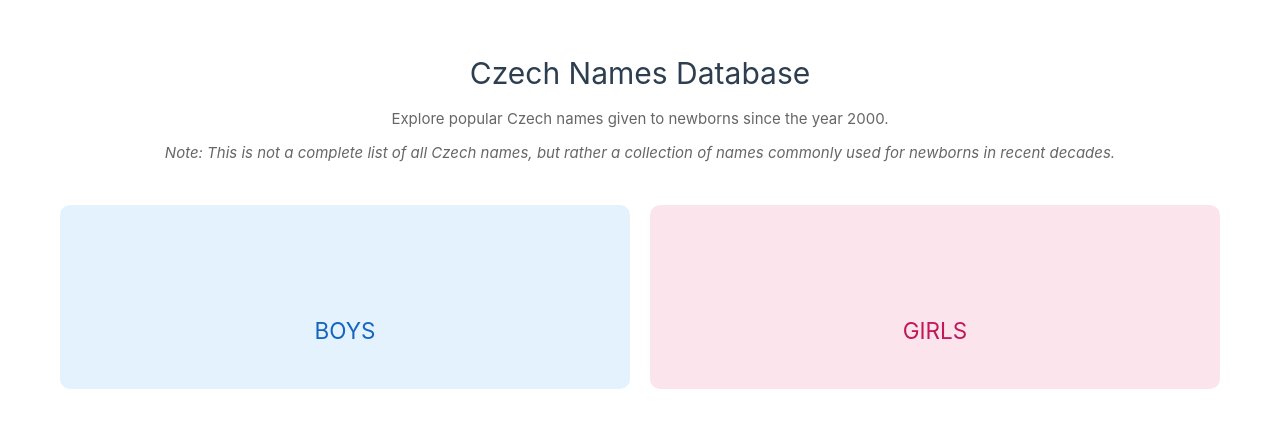
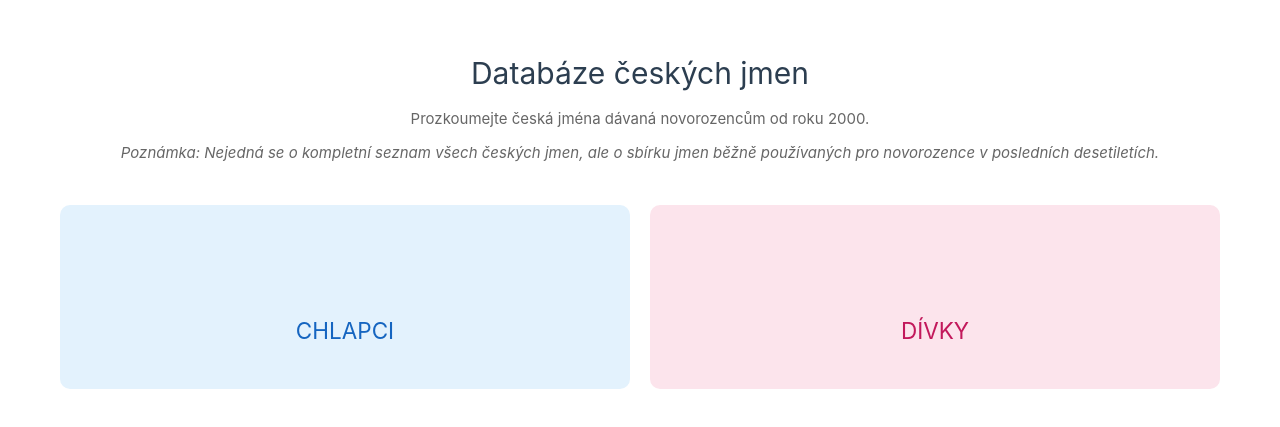
Before and after one commit to onexcz/czech-names, a Vue app: page / in a window 1280 px wide. Shown: the part 161-588 px from the top of the page. Built offline with nearby package versions, Linux system fonts and the light colour scheme.

Commit message:
feat: translate to cz

```diff
--- a/src/App.vue
+++ b/src/App.vue
@@ -137,13 +137,13 @@ export default {
 <template>
   <div class="app-container">
     <div class="info-section">
-      <h1>Czech Names Database</h1>
-      <p class="info-text">Explore popular Czech names given to newborns since the year 2000.</p>
-      <p class="info-text"><em>Note: This is not a complete list of all Czech names, but rather a collection of names commonly used for newborns in recent decades.</em></p>
+      <h1>Databáze českých jmen</h1>
+      <p class="info-text">Prozkoumejte česká jména dávaná novorozencům od roku 2000.</p>
+      <p class="info-text"><em>Poznámka: Nejedná se o kompletní seznam všech českých jmen, ale o sbírku jmen běžně používaných pro novorozence v posledních desetiletích.</em></p>
     </div>
 
     <div v-if="isLoading" class="loading">
-      Loading names...
+      Načítání jmen...
     </div>
 
     <template v-else>
@@ -154,7 +154,7 @@ export default {
           @click="selectedGender = 'male'"
         >
           <i class="fas fa-mars"></i>
-          <h2>BOYS</h2>
+          <h2>CHLAPCI</h2>
         </div>
         <div
           class="gender-card female"
@@ -162,16 +162,16 @@ export default {
           @click="selectedGender = 'female'"
         >
           <i class="fas fa-venus"></i>
-          <h2>GIRLS</h2>
+          <h2>DÍVKY</h2>
         </div>
       </div>
 
       <div v-if="selectedGender" class="filters">
         <div class="filters-row">
           <div class="filter-group">
-            <label for="year">Year</label>
+            <label for="year">Rok</label>
             <select id="year" v-model="filters.year">
-              <option value="">All years</option>
+              <option value="">Všechny roky</option>
               <option v-for="year in availableYears" :key="year" :value="year">
                 {{ year }}
               </option>
@@ -179,24 +179,26 @@ export default {
           </div>
 
           <div class="filter-group">
-            <label for="sort">Sort by</label>
+            <label for="sort">Řazení</label>
             <select
               id="sort"
               v-model="filters.sortBy"
-              :title="!filters.year && filters.sortBy === 'rank' ? 'Select a year to sort by rank' : ''"
+              :title="!filters.year && filters.sortBy === 'rank' ? 'Pro řazení podle pořadí nejdříve vyberte rok' : ''"
             >
-              <option value="alpha">Alphabetically</option>
-              <option value="rank" :disabled="!filters.year">By rank</option>
+              <option value="alpha">Abecedně</option>
+              <option value="rank" :disabled="!filters.year">
+                Podle pořadí {{ !filters.year ? '(nejdříve vyberte rok)' : '' }}
+              </option>
             </select>
           </div>
 
           <div class="filter-group">
-            <label for="search">Search</label>
+            <label for="search">Hledat</label>
             <input
               id="search"
               type="text"
               v-model="filters.searchText"
-              placeholder="Filter names..."
+              placeholder="Filtrovat jména..."
             >
           </div>
 
@@ -206,14 +208,14 @@ export default {
                 type="checkbox"
                 v-model="filters.includePluralNames"
               >
-              <span class="checkbox-text">Include plural names</span>
+              <span class="checkbox-text">Včetně víceslovných jmen</span>
             </label>
           </div>
         </div>
       </div>
 
       <div class="names-list" v-if="selectedGender">
-        <h3>{{ selectedGender === 'male' ? 'Boys' : 'Girls' }} Names</h3>
+        <h3>Jména pro {{ selectedGender === 'male' ? 'chlapce' : 'dívky' }}</h3>
         <ul>
           <li v-for="item in displayedNames" :key="item.name">
             <span v-if="filters.sortBy === 'rank'" class="rank">{{ item.rank }}</span>
@@ -415,10 +417,11 @@ body {
 .checkbox-label {
   display: flex;
   align-items: center;
-  gap: 8px;
+  gap: 12px;
   cursor: pointer;
   user-select: none;
   white-space: nowrap;
+  padding: 4px 0;
 }
 
 .checkbox-label input[type="checkbox"] {
```
